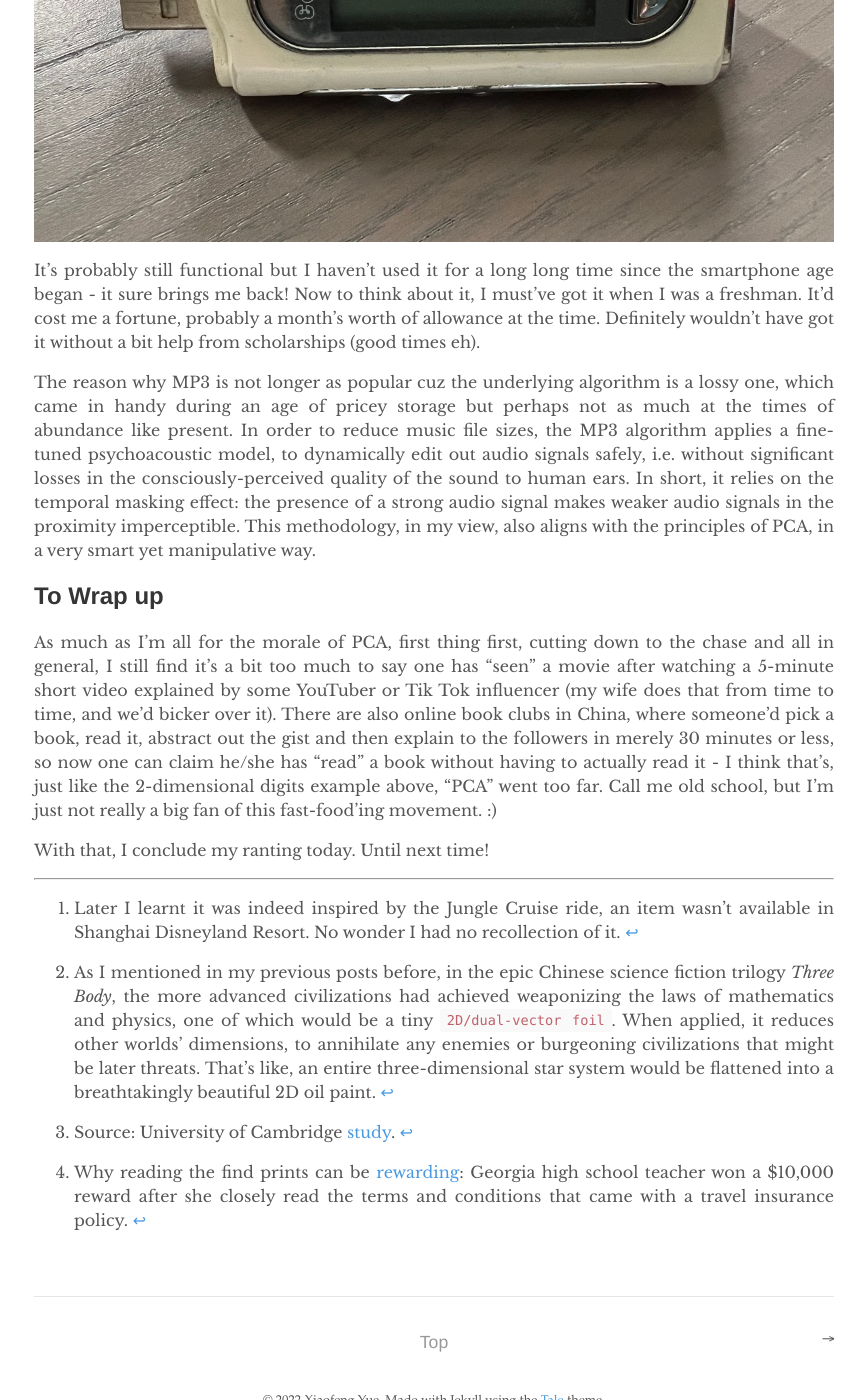
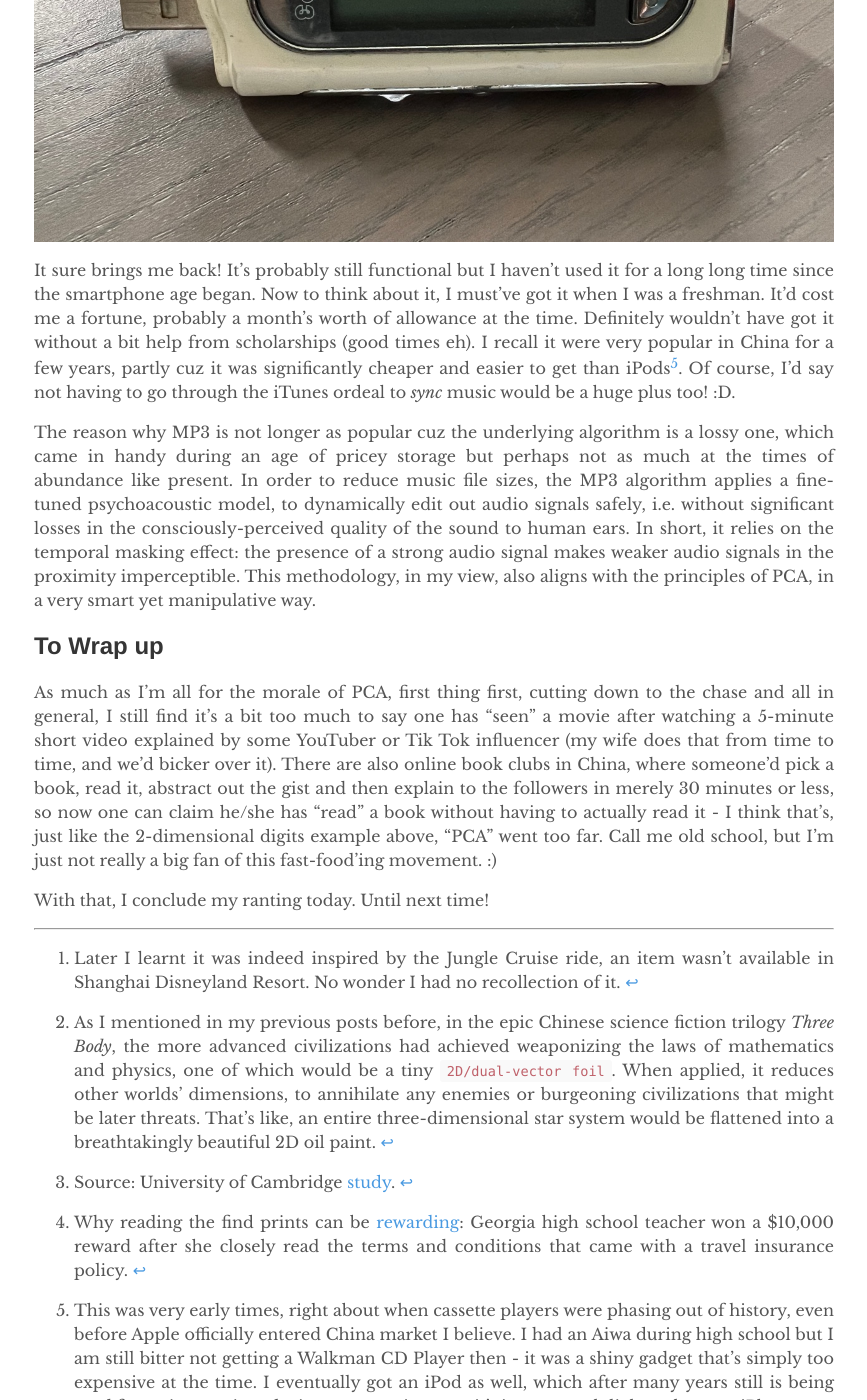
Before and after one commit to yuexiaofeng/yuexiaofeng.github.io, a Jekyll site: the page built from _posts/2022-05-07-ai-notes-pca.md, in a window 1280 px wide and 1400 px high, scrolled down 7288 px. Shown: the whole window, without its empty margins (206-1073 px from the left). Built offline with Jekyll 4.4.1, drawn with Linux system fonts in a browser that asks for light colours; some of the changed text lies outside the part shown.

Commit message:
Added story of Aiwa and iPod

```diff
--- a/_posts/2022-05-07-ai-notes-pca.md
+++ b/_posts/2022-05-07-ai-notes-pca.md
@@ -157,7 +157,7 @@ Since my team works on audio AI, I've been wandering myself in the audio encodin
 
 ![mp3-player](../assets/images/20220507/old_mp3_player.jpg)
 
-It's probably still functional but I haven't used it for a long long time since the smartphone age began - it sure brings me back! Now to think about it, I must've got it when I was a freshman. It'd cost me a fortune, probably a month's worth of allowance at the time. Definitely wouldn't have got it without a bit help from scholarships (good times eh).
+It sure brings me back! It's probably still functional but I haven't used it for a long long time since the smartphone age began. Now to think about it, I must've got it when I was a freshman. It'd cost me a fortune, probably a month's worth of allowance at the time. Definitely wouldn't have got it without a bit help from scholarships (good times eh). I recall it were very popular in China for a few years, partly cuz it was significantly cheaper and easier to get than iPods[^fn5]. Of course, I'd say not having to go through the iTunes ordeal to *sync* music would be a huge plus too! :D.
 
 The reason why MP3 is not longer as popular cuz the underlying algorithm is a lossy one, which came in handy during an age of pricey storage but perhaps not as much at the times of abundance like present. In order to reduce music file sizes, the MP3 algorithm applies a fine-tuned psychoacoustic model, to dynamically edit out audio signals safely, i.e. without significant losses in the consciously-perceived quality of the sound to human ears. In short, it relies on the temporal masking effect: the presence of a strong audio signal makes weaker audio signals in the proximity imperceptible. This methodology, in my view, also aligns with the principles of PCA, in a very smart yet manipulative way.
 
@@ -172,3 +172,4 @@ With that, I conclude my ranting today. Until next time!
 [^fn2]: As I mentioned in my previous posts before, in the epic Chinese science fiction trilogy *Three Body*, the more advanced civilizations had achieved weaponizing the laws of mathematics and physics, one of which would be a tiny `2D/dual-vector foil`. When applied, it reduces other worlds’ dimensions, to annihilate any enemies or burgeoning civilizations that might be later threats. That's like, an entire three-dimensional star system would be flattened into a breathtakingly beautiful 2D oil paint.
 [^fn3]: Source: University of Cambridge [study](https://www.mrc-cbu.cam.ac.uk/people/matt.davis/cmabridge/).
 [^fn4]: Why reading the find prints can be [rewarding](https://www.npr.org/2019/03/08/701417140/when-not-reading-the-fine-print-can-cost-your-soul): Georgia high school teacher won a $10,000 reward after she closely read the terms and conditions that came with a travel insurance policy.
+[^fn5]: This was very early times, right about when cassette players were phasing out of history, even before Apple officially entered China market I believe. I had an Aiwa during high school but I am still bitter not getting a Walkman CD Player then - it was a shiny gadget that's simply too expensive at the time. I eventually got an iPod as well, which after many years still is being used from time to time during my exercises, cuz it's just so much lighter than my iPhone.
```
